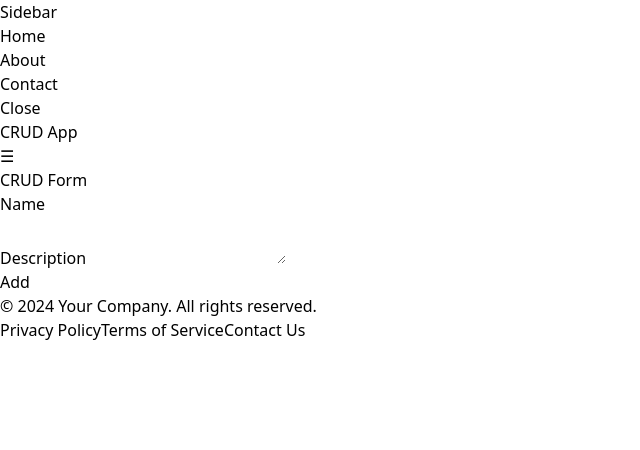
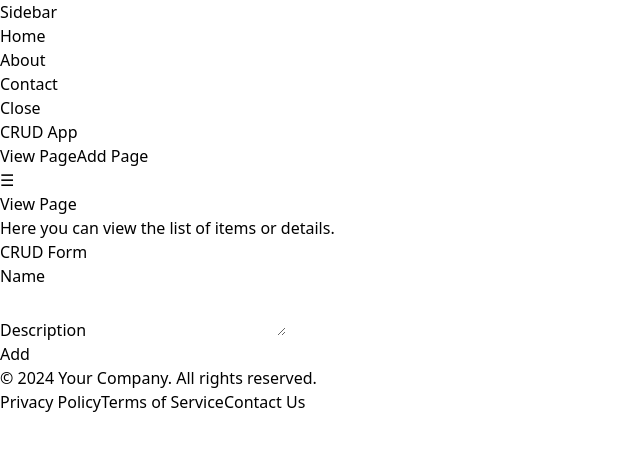
Before and after one commit to khushipokiya/vite-5, a React (Vite) app: page /view in a window 1280 px wide. Shown: the top 450 px of the page, without its empty margins (0-640 px from the left). Built offline with nearby package versions, Linux system fonts and the light colour scheme.

Commit message:
components created

```diff
--- a/src/App.jsx
+++ b/src/App.jsx
@@ -2,7 +2,11 @@ import React, { useState } from 'react';
 import CrudForm from './componants/Form';
 import Header from './componants/Header';
 import Sidebar from './componants/Sidebar1';
+import ViewPage from './pages/ViewPage';
+import AddPage from './pages/AddPage';
 import Footer from './componants/Footer';
+// import { Router } from 'react-router-dom';
+import { BrowserRouter as Router, Route, Routes } from 'react-router-dom';
 
 const App = () => {
   const [items, setItems] = useState([]);
@@ -32,12 +36,18 @@ const App = () => {
   };
 
   return (
+    <Router>
     <div className="flex h-screen bg-gray-100">
       <Sidebar isOpen={isSidebarOpen} toggleSidebar={toggleSidebar} />
 
       <div className="flex-1 flex flex-col">
         <Header toggleSidebar={toggleSidebar} />
         <main className="flex-1 p-4">
+        <Routes>
+              <Route path="/" element={<h1>Welcome to the Home Page</h1>} />
+              <Route path="/view" element={<ViewPage/>} />
+              <Route path="/add" element={<AddPage/>} />
+            </Routes>
           <CrudForm
             items={items}
             onAdd={handleAdd}
@@ -49,6 +59,7 @@ const App = () => {
         <Footer/>
       </div>
     </div>
+    </Router>
   );
 };
 
--- a/src/componants/Header.jsx
+++ b/src/componants/Header.jsx
@@ -1,10 +1,15 @@
 import React from 'react';
+import { Link } from 'react-router-dom';
 
 const Header = ({ toggleSidebar }) => {
   return (
     <header className="bg-gray-800 text-white p-4">
       <div className="flex justify-between items-center">
         <h1 className="text-2xl font-semibold">CRUD App</h1>
+        <div className="flex space-x-4">
+          <Link to="/view" className="hover:text-gray-300">View Page</Link>
+          <Link to="/add" className="hover:text-gray-300">Add Page</Link>
+        </div>
         <button className="md:hidden p-2" onClick={toggleSidebar}>
           ☰
         </button>
--- /dev/null
+++ b/src/pages/AddPage.jsx
@@ -0,0 +1,12 @@
+import React from 'react';
+
+const AddPage = () => {
+  return (
+    <div>
+      <h1>Add Page</h1>
+      <p>Here you can add new items.</p>
+    </div>
+  );
+};
+
+export default AddPage;
--- /dev/null
+++ b/src/pages/ViewPage.jsx
@@ -0,0 +1,12 @@
+import React from 'react';
+
+const ViewPage = () => {
+  return (
+    <div>
+      <h1>View Page</h1>
+      <p>Here you can view the list of items or details.</p>
+    </div>
+  );
+};
+
+export default ViewPage;
```
Also changed, not shown: src/componants/Pages/Addpage.jsx (deleted), src/componants/Pages/Viewpage.jsx (deleted).
